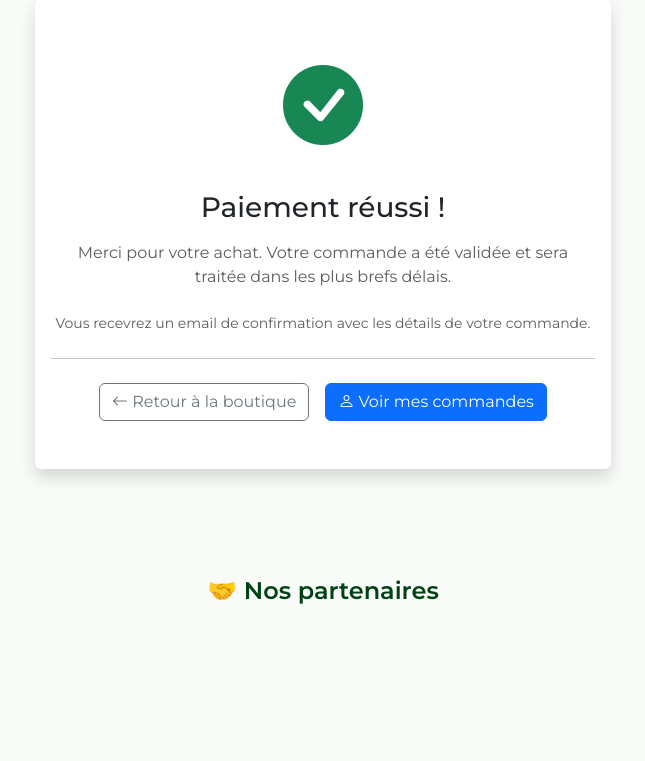
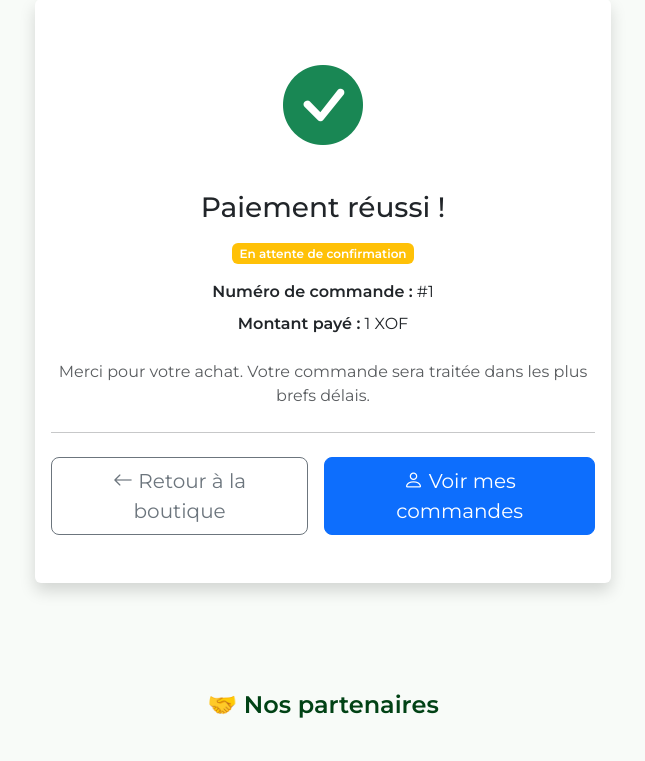
Before and after one commit to ndire92/cind, a Django app: template templates/shop/orders/payment_success.html in a window 1280 px wide. Shown: the part 143-904 px from the top of the page, without its empty margins (317-962 px from the left). Run offline with Django 5.2, Linux system fonts and the light colour scheme; the template is opened without the code that fills it: most values are stand-ins (such as "Sample title", 1, 10 or a date in 2020); grey boxes marked "Sample" are stand-in pictures; some web fonts are replaced.

Commit message:
Update payment_success.html

```diff
--- a/templates/shop/orders/payment_success.html
+++ b/templates/shop/orders/payment_success.html
@@ -4,27 +4,44 @@
 <div class="container text-center my-5" style="max-width: 600px;">
     <div class="card shadow border-0">
         <div class="card-body py-5">
-            <!-- Icône de succès -->
             <div class="mb-4">
                 <i class="bi bi-check-circle-fill text-success" style="font-size: 5rem;"></i>
             </div>
 
             <h1 class="h3 mb-3">Paiement réussi !</h1>
+
+            {% if is_paid %}
+                <span class="badge bg-success mb-3">Paiement confirmé</span>
+            {% else %}
+                <span class="badge bg-warning mb-3">En attente de confirmation</span>
+            {% endif %}
+
+            <p class="mb-2"><strong>Numéro de commande :</strong> #{{ order.id }}</p>
+            <p class="mb-4"><strong>Montant payé :</strong> {{ order.total_price|floatformat:0 }} XOF</p>
+
             <p class="text-muted mb-4">
-                Merci pour votre achat. Votre commande a été validée et sera traitée dans les plus brefs délais.
+                Merci pour votre achat. Votre commande sera traitée dans les plus brefs délais.
             </p>
 
-            <p class="small text-muted">
-                Vous recevrez un email de confirmation avec les détails de votre commande.
-            </p>
+            {% if order.items.exists %}
+            <h5 class="mt-4">Produits achetés :</h5>
+            <ul class="list-group mb-4">
+                {% for item in order.items.all %}
+                    <li class="list-group-item d-flex justify-content-between align-items-center">
+                        {{ item.product.name }} x {{ item.quantity }}
+                        <span>{{ item.total_price|floatformat:0 }} XOF</span>
+                    </li>
+                {% endfor %}
+            </ul>
+            {% endif %}
 
             <hr class="my-4">
 
             <div class="d-flex justify-content-center gap-3">
-                <a href="{% url 'products:shop' %}" class="btn btn-outline-secondary">
+                <a href="{% url 'products:shop' %}" class="btn btn-outline-secondary btn-lg">
                     <i class="bi bi-arrow-left"></i> Retour à la boutique
                 </a>
-                <a href="{% url 'products:profile' %}" class="btn btn-primary">
+                <a href="{% url 'products:profile' %}" class="btn btn-primary btn-lg">
                     <i class="bi bi-person"></i> Voir mes commandes
                 </a>
             </div>
```
